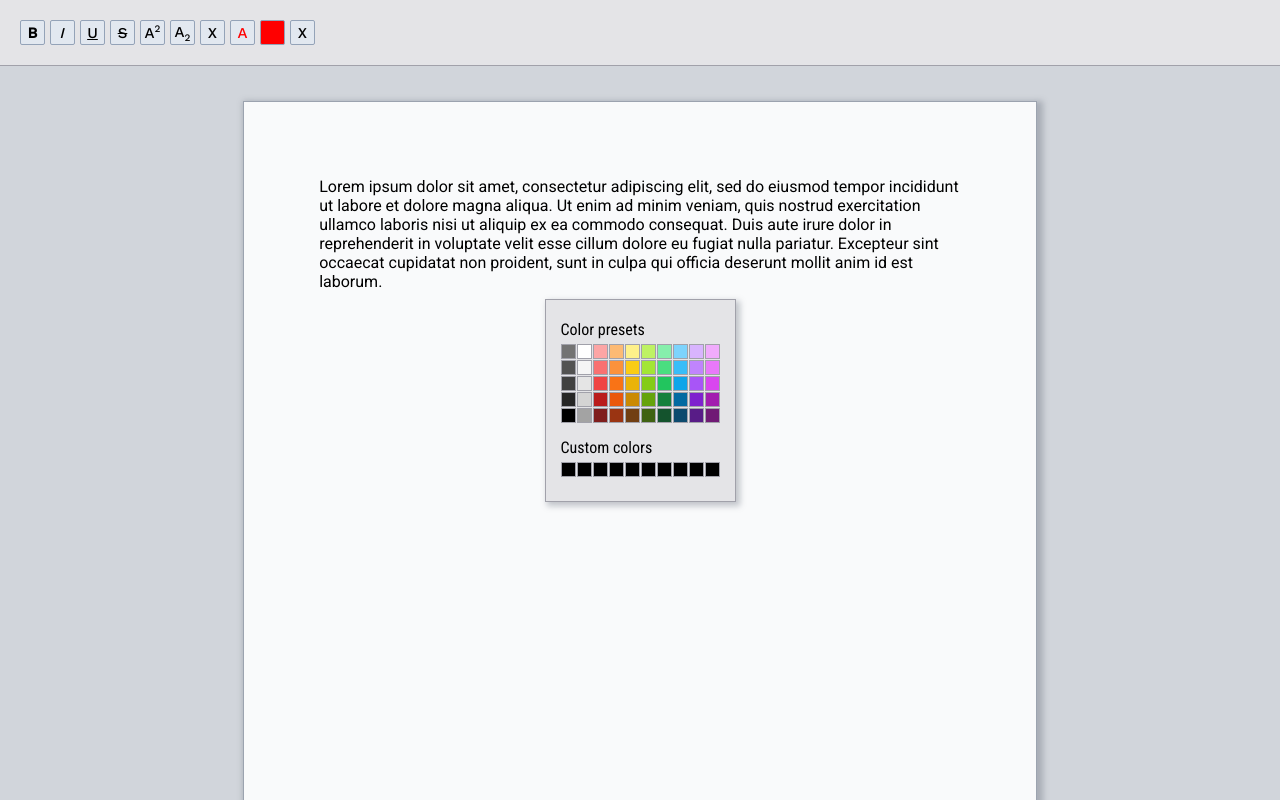
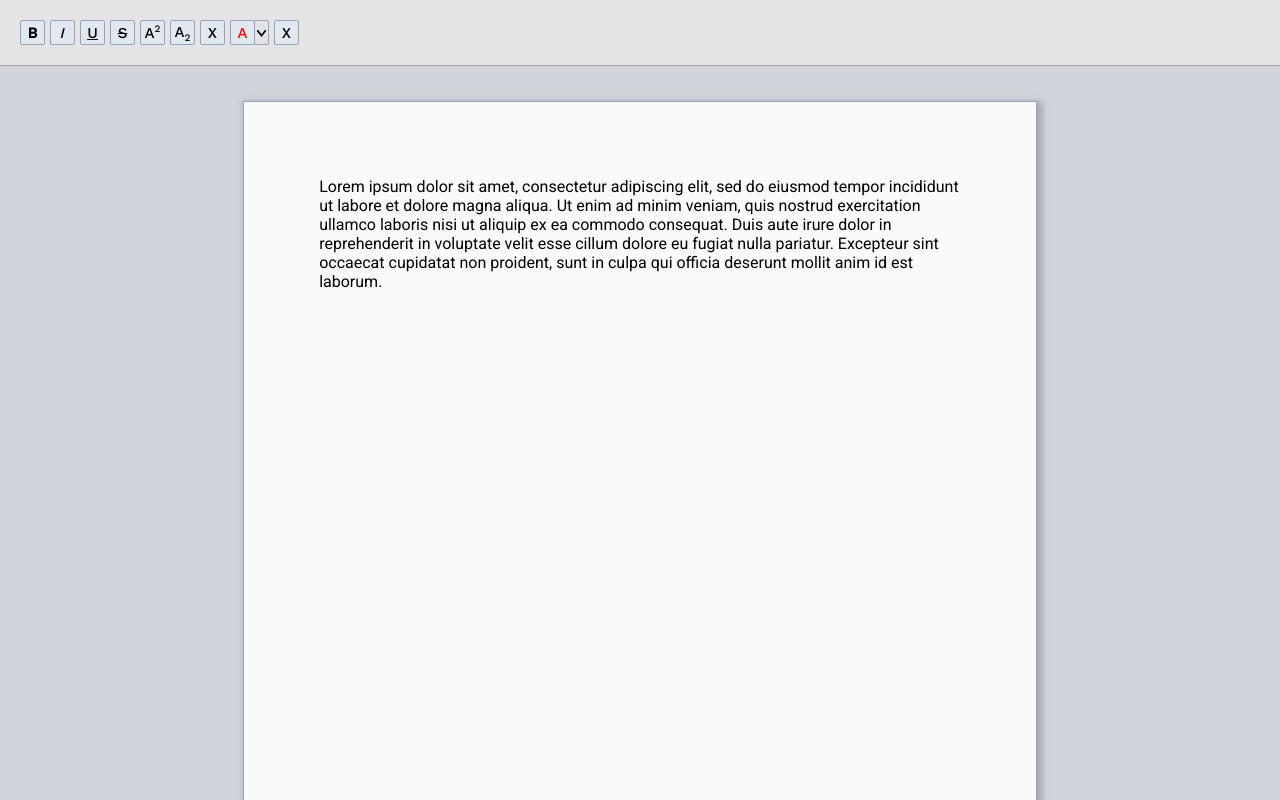
Before and after one commit to 30isnottoolate/wysiwyg-editor, a React app: page / in a window 1280 px wide. Built offline with nearby package versions, Linux system fonts and the light colour scheme.

Commit message:
Put colors-window into color-tool, change style

```diff
--- a/src/components/App.css
+++ b/src/components/App.css
@@ -20,8 +20,7 @@ body {
 
 .tool,
 .color-tool {
-    width: 25px;
-    height: 25px;
+    text-align: center;
     border: 1px solid #94a3b8;
     border-radius: 2px;
     margin-right: 5px;
@@ -31,6 +30,8 @@ body {
 
 .tool {
     background-color: #e2e8f0;
+    width: 25px;
+    height: 25px;
 }
 
 .tool:hover,
@@ -65,8 +66,18 @@ body {
     font-family: "Work Sans", Arial, sans-serif;
 }
 
+.font-color {
+    margin-right: -1px;
+}
+
 .color-tool {
     display: inline-block;
+    font-size: 14px;
+    text-align: left;
+    width: 15px;
+    height: 25px;
+    padding-left: 2px;
+    padding-top: 6px;
 }
 
 .color-button {
@@ -130,12 +141,15 @@ body {
 }
 
 .colors-window {
+    position: absolute;
     background-color: #e4e4e7;
     width: 191px;
     height: 203px;
+    z-index: 100;
     padding: 20px 15px;
     border: 1px solid #a1a1aa;
     box-shadow: 3px 3px 6px 1px #6b728066;
+    transform: translate(4.5px, -8px);
 }
 
 .colors-window > p {
--- a/src/components/App.tsx
+++ b/src/components/App.tsx
@@ -6,6 +6,7 @@ const DEFAULT_CUSTOM_COLORS =
         "#000000", "#000000", "#000000", "#000000", "#000000"];
 
 const App: React.FC = () => {
+    const [colorWindowActive, setColorWindowActive] = useState(false);
     const [fontColor, setFontColor] = useState("#ff0000");
     const [customColors, setCustomColors] = useState(() => {
         if (localStorage["customColors"] && localStorage["customColors"].split(",").length === 10) {
@@ -203,49 +204,19 @@ const App: React.FC = () => {
                     X
                 </button>
                 <button
-                    className="tool"
-                    title="Color Font"
+                    className="tool font-color"
+                    title="Font Color"
                     onClick={() => applyColor()}
                     style={{ color: fontColor }}>
                     A
                 </button>
                 <div
                     className="color-tool"
-                    style={{ backgroundColor: fontColor }}
-                    onClick={() => colorRef.current && colorRef.current.click()}>
-                    <div className="color-button"></div>
-                    <input
-                        ref={colorRef}
-                        className="color-input"
-                        type="color"
-                        value={fontColor}
-                        onChange={(event) => setFontColor(event.currentTarget.value)}
-                    />
-                </div>
-                <button
-                    className="tool"
-                    title="Remove Color"
-                    onClick={() => removeFormatting("SPAN")}>
-                    X
-                </button>
-            </div>
-            <div id="editor-container">
-                <div
-                    id="editor"
-                    spellCheck={false}
-                    contentEditable={true}
-                    suppressContentEditableWarning={true}
-                    onKeyDown={event => handleKeyDown(event)}
-                    onInput={event => handleInput(event)} >
-                    Lorem ipsum dolor sit amet, consectetur adipiscing elit,
-                    sed do eiusmod tempor incididunt ut labore et dolore magna aliqua. Ut enim ad minim veniam, quis
-                    nostrud exercitation ullamco laboris nisi ut aliquip ex ea commodo consequat. Duis aute irure
-                    dolor in reprehenderit in voluptate velit esse cillum dolore eu fugiat nulla pariatur. Excepteur
-                    sint occaecat cupidatat non proident, sunt in culpa qui officia deserunt mollit anim id est laborum.
-                    <br />
-                </div>
-            </div>
-            <div className="window-container">
+                    onClick={() => setColorWindowActive(true)}>
+                    <svg xmlns="http://www.w3.org/2000/svg" width="9" height="9" /* fill="#000000" */ viewBox="0 0 16 16">
+                        <polygon points="0,0 8,10 16,0 8,10 0,0" style={{fill: "none", stroke: "#000000", strokeWidth: "3px"}} />
+                    </svg>
+                    {colorWindowActive &&
                         <div className="colors-window">
                             <p>Color presets</p>
                             <div className="color-table">
@@ -424,7 +395,34 @@ const App: React.FC = () => {
                                 </div>
                             </div>
                         </div>
+                    }
                 </div>
+                <button
+                    className="tool"
+                    title="Remove Color"
+                    onClick={() => removeFormatting("SPAN")}>
+                    X
+                </button>
+            </div>
+            <div id="editor-container">
+                <div
+                    id="editor"
+                    spellCheck={false}
+                    contentEditable={true}
+                    suppressContentEditableWarning={true}
+                    onKeyDown={event => handleKeyDown(event)}
+                    onInput={event => handleInput(event)} >
+                    Lorem ipsum dolor sit amet, consectetur adipiscing elit,
+                    sed do eiusmod tempor incididunt ut labore et dolore magna aliqua. Ut enim ad minim veniam, quis
+                    nostrud exercitation ullamco laboris nisi ut aliquip ex ea commodo consequat. Duis aute irure
+                    dolor in reprehenderit in voluptate velit esse cillum dolore eu fugiat nulla pariatur. Excepteur
+                    sint occaecat cupidatat non proident, sunt in culpa qui officia deserunt mollit anim id est laborum.
+                    <br />
+                </div>
+            </div>
+            {/* <div className="window-container">
+
+            </div> */}
         </>
     )
 }
```
Lines whose indentation alone changed are shown as unchanged.
